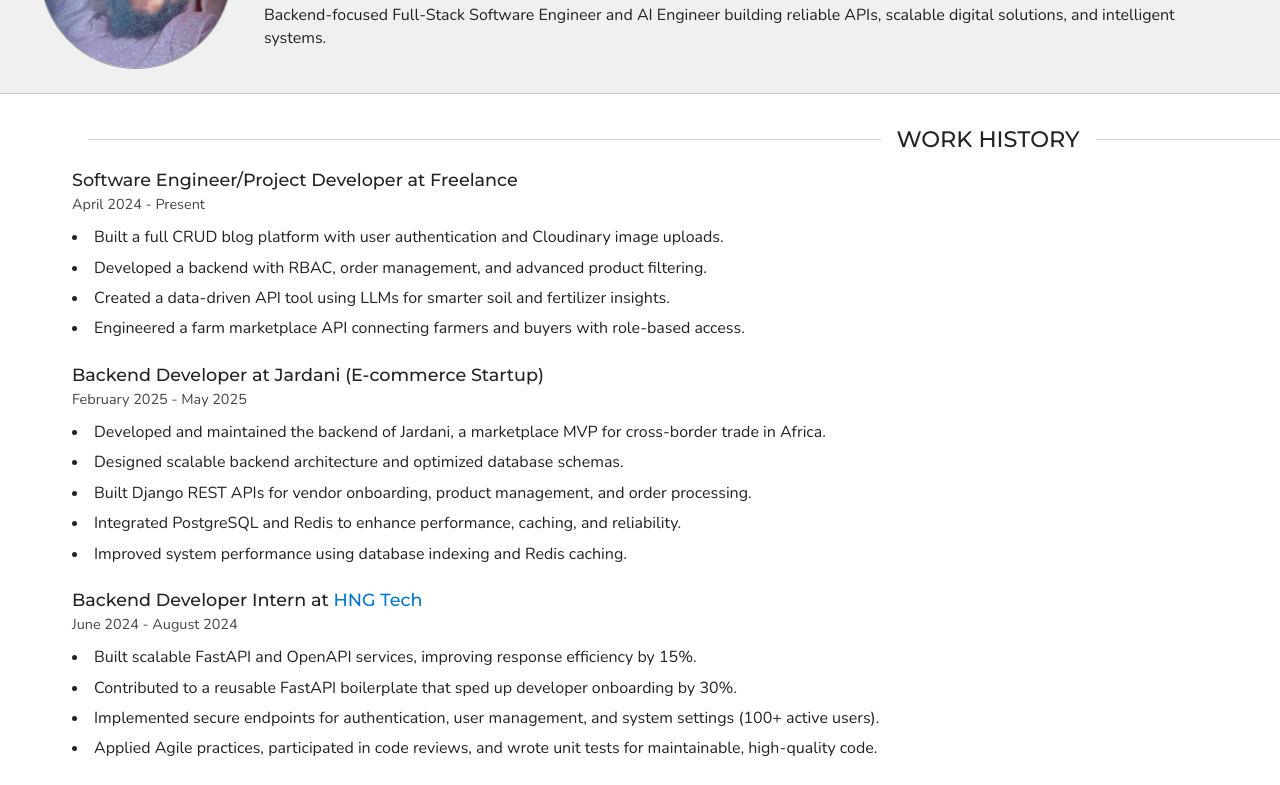
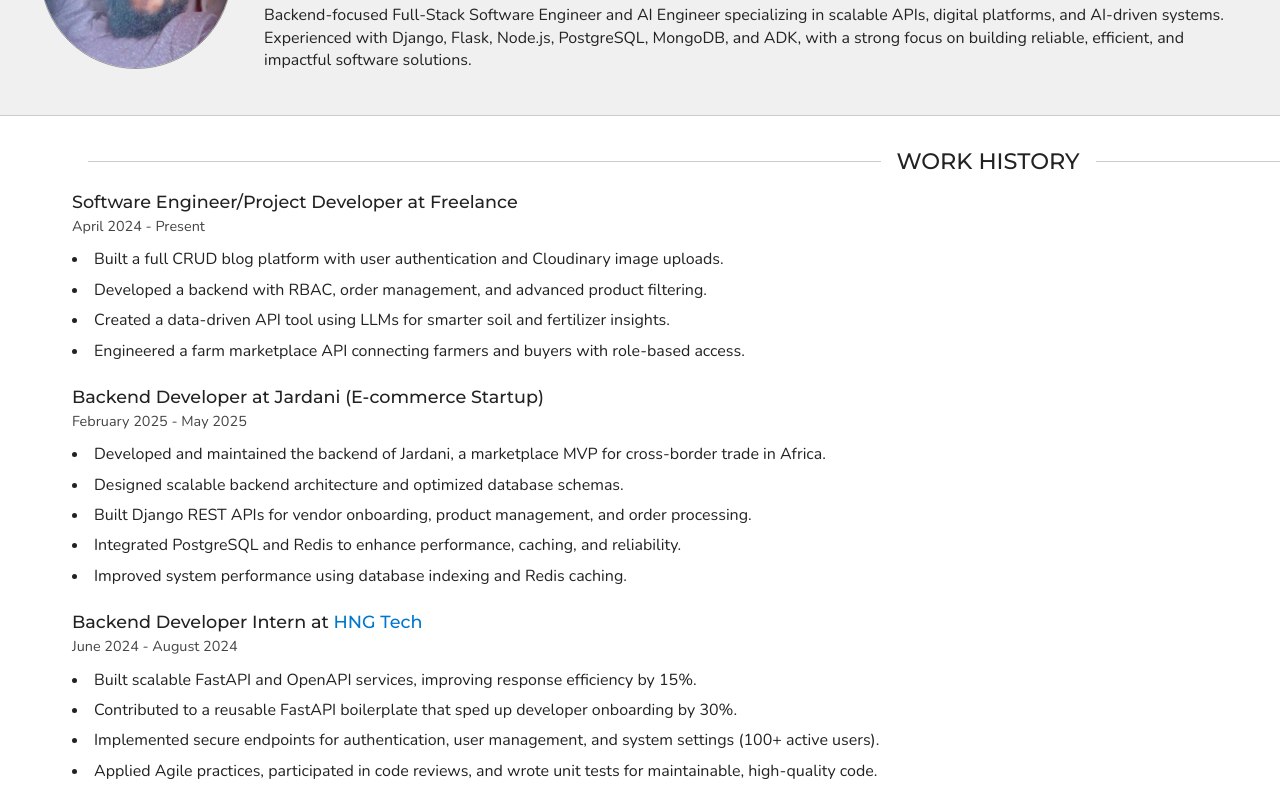
Before and after one commit to ugberaeseac/ugberaeseac.github.io, a plain HTML site: page index.html in a window 1280 px wide. Shown: the part 155-940 px from the top of the page. Drawn offline with nearby package versions, Linux system fonts and the light colour scheme.

Commit message:
generated index HTML file

```diff
--- a/index.html
+++ b/index.html
@@ -4,7 +4,7 @@
     <meta charset="UTF-8">
     <meta name="viewport" content="width=device-width, initial-scale=1.0">
     <title>Charles Ugberaese - Portfolio</title>
-    <meta name="description" content="Charles Ugberaese - Backend-focused Full-Stack Software Engineer and AI Engineer building reliable APIs, scalable digital solutions, and intelligent systems.">
+    <meta name="description" content="Charles Ugberaese - Backend-focused Full-Stack Software Engineer and AI Engineer specializing in scalable APIs, digital platforms, and AI-driven systems. Experienced with Django, Flask, Node.js, PostgreSQL, MongoDB, and ADK, with a strong focus on building reliable, efficient, and impactful software solutions.">
     <meta name="author" content="Charles Ugberaese">
 
     <!-- Open Graph Tags: The title of the page for social media sharing. It can match the title tag or be more descriptive. -->
@@ -145,7 +145,7 @@
 
               </ul>
 
-            <p class="header-summary">Backend-focused Full-Stack Software Engineer and AI Engineer building reliable APIs, scalable digital solutions, and intelligent systems.</p>
+            <p class="header-summary">Backend-focused Full-Stack Software Engineer and AI Engineer specializing in scalable APIs, digital platforms, and AI-driven systems. Experienced with Django, Flask, Node.js, PostgreSQL, MongoDB, and ADK, with a strong focus on building reliable, efficient, and impactful software solutions.</p>
           </div>
         </div>
       </div>
```
